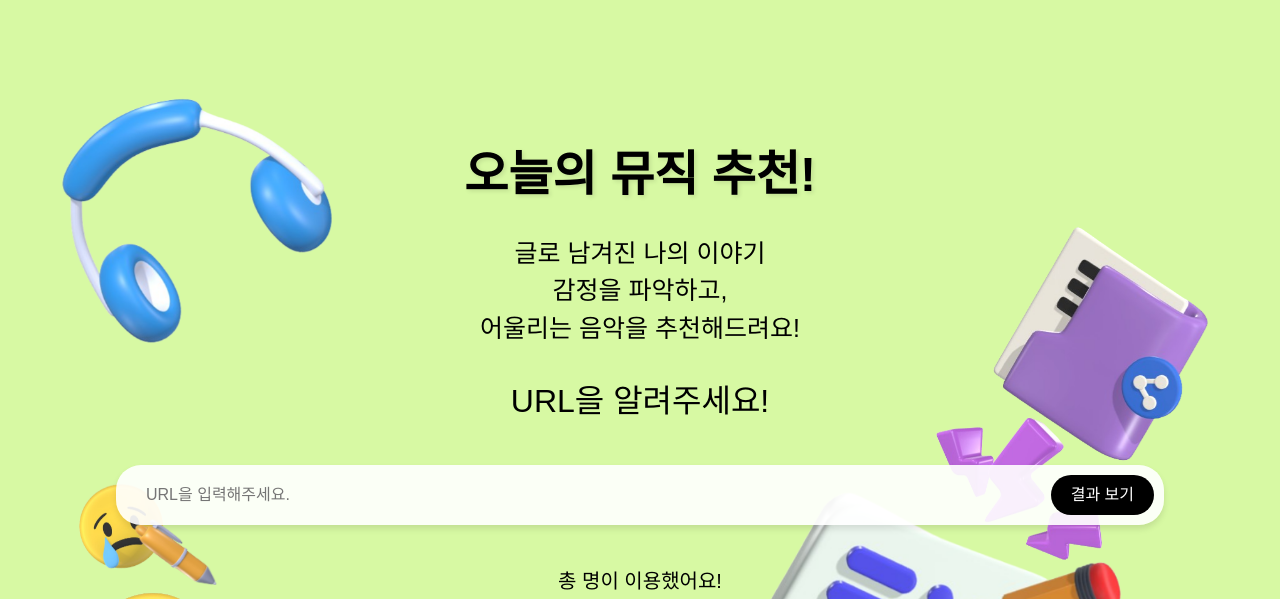
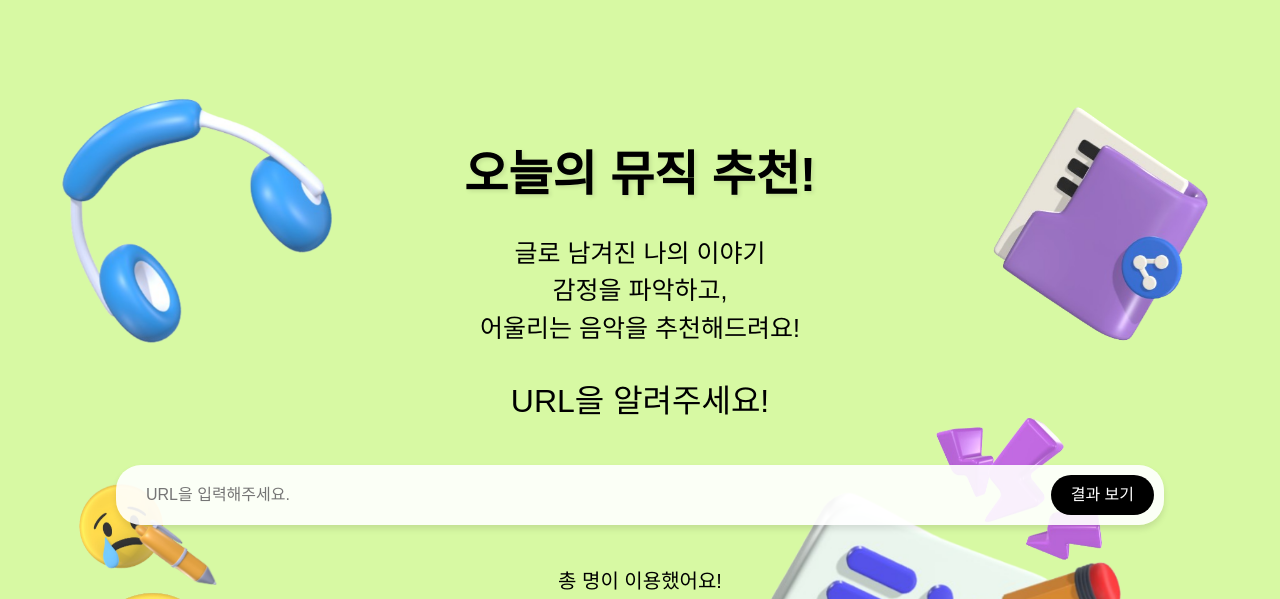
Before and after one commit to AIX-oneTeam/ohmyuchu, a FastAPI app: template app/templates/index.html in a window 1280 px wide. Shown: the part 85-684 px from the top of the page. Run offline with FastAPI, Linux system fonts and the light colour scheme; the template is opened without the code that fills it, so the values that code supplies are empty; some web fonts are replaced.

```diff
--- a/app/static/style_index.css
+++ b/app/static/style_index.css
@@ -173,7 +173,7 @@ li{
   position: absolute;
   width: 300px;
   height: auto;
-  top: 25%;
+  top: 10%;
   right: 2%;
   animation: float 3.5s ease-in-out infinite;
 }
@@ -294,6 +294,8 @@ li{
 
   .book {
     width: 150px;
+    top: 25%;
+
   }
 
   .note {
```
